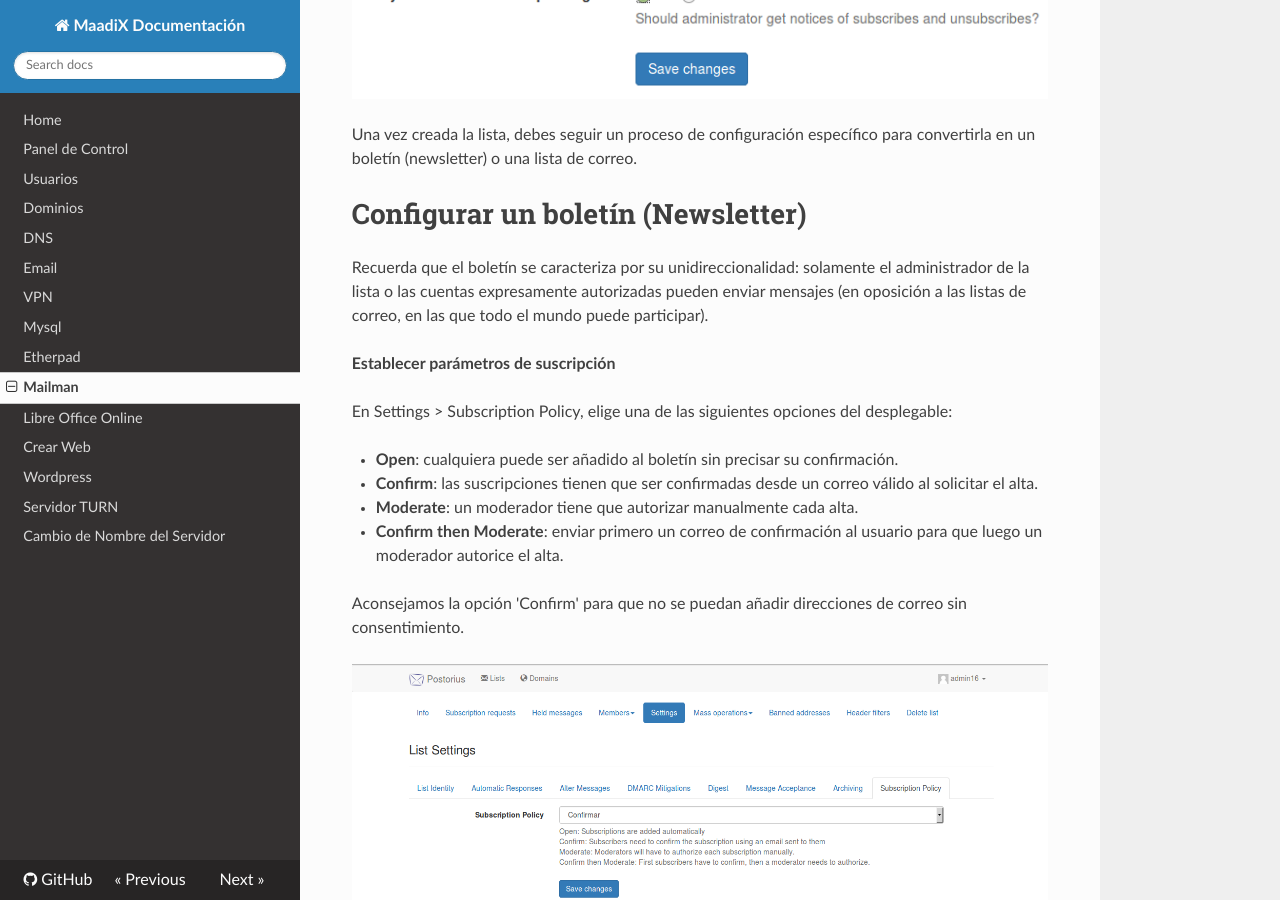
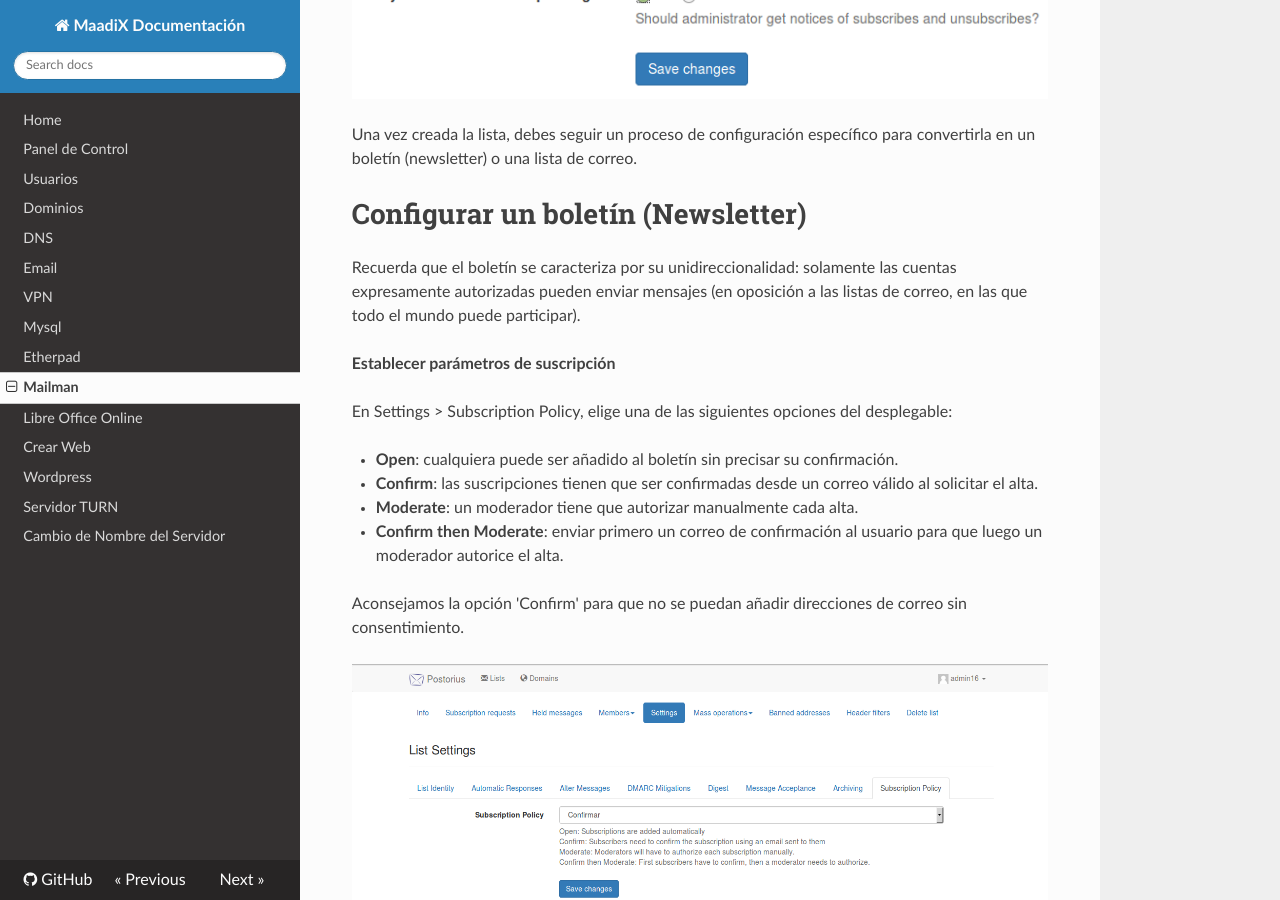
Before and after one commit to MaadixNet/docs, an MkDocs documentation site: the page built from docs/mailman.md, in a window 1280 px wide and 900 px high, scrolled down 4794 px. Built offline with MkDocs 1.6.1, drawn with Linux system fonts in a browser that asks for light colours; nearby versions of some CDN libraries; old or Windows-style settings are respelled for this version of MkDocs.

Commit message:
fixed error in mailman newsletter instructions

```diff
--- a/docs/mailman.md
+++ b/docs/mailman.md
@@ -81,7 +81,7 @@ Una vez creada la lista, debes seguir un proceso de configuración específico p
 
 # Configurar un boletín (Newsletter)
 
-Recuerda que el boletín se caracteriza por su unidireccionalidad: solamente el administrador de la lista o las cuentas expresamente autorizadas pueden enviar mensajes (en oposición a las listas de correo, en las que todo el mundo puede participar).
+Recuerda que el boletín se caracteriza por su unidireccionalidad: solamente las cuentas expresamente autorizadas pueden enviar mensajes (en oposición a las listas de correo, en las que todo el mundo puede participar).
 
 **Establecer parámetros de suscripción**
 
```
